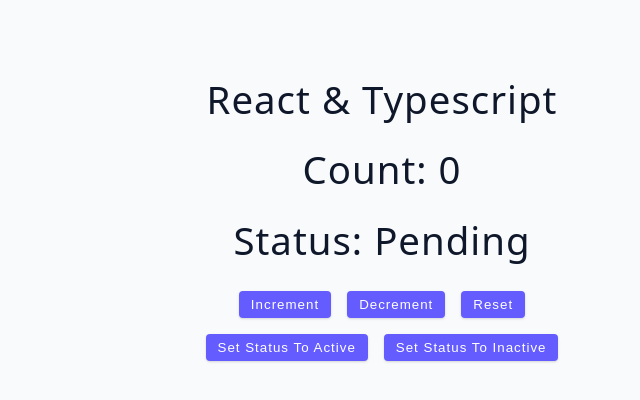
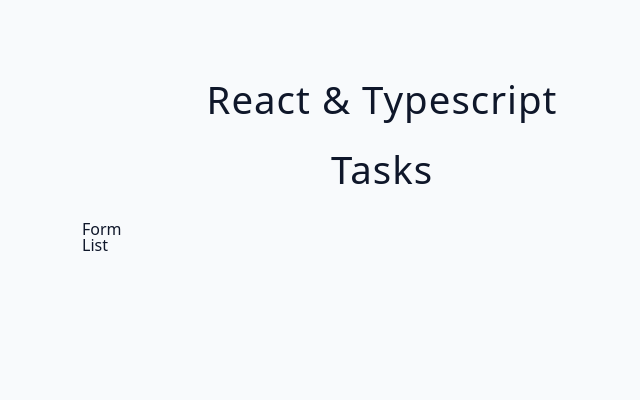
Before and after one commit to serhatbek/typescript-react-essentials, a React (Vite) app: page / in a window 1280 px wide. Shown: the top 400 px of the page, without its empty margins (258-898 px from the left). Built offline with nearby package versions, Linux system fonts and the light colour scheme.

Commit message:
Tasks Project - Setup

```diff
--- a/src/App.tsx
+++ b/src/App.tsx
@@ -1,4 +1,4 @@
-import Component from './starter/09-rtk/index';
+import Component from './starter/10-tasks/index';
 
 function App() {
   return (
--- a/src/hooks.ts
+++ b/src/hooks.ts
@@ -4,4 +4,3 @@
 
 export const useAppDispatch: () => AppDispatch = useDispatch;
 export const useAppSelector: TypedUseSelectorHook<RootState> = useSelector;
-// export const useRootState = ():RootState => useSelector()
--- /dev/null
+++ b/src/starter/10-tasks/Form.tsx
@@ -0,0 +1,5 @@
+const Form = () => {
+  return <div>Form</div>;
+};
+
+export default Form;
--- /dev/null
+++ b/src/starter/10-tasks/List.tsx
@@ -0,0 +1,5 @@
+const List = () => {
+  return <div>List</div>;
+};
+
+export default List;
--- a/src/starter/10-tasks/index.tsx
+++ b/src/starter/10-tasks/index.tsx
@@ -1,5 +1,19 @@
+import { useState } from 'react';
+import { type Task } from './types';
+import Form from './Form';
+import List from './List';
+
 const Component = () => {
-  return <div>Component 10</div>;
+  const [tasks, setTasks] = useState<Task[]>([]);
+  return (
+    <div>
+      <h2>Tasks</h2>
+      <div>
+        <Form />
+        <List />
+      </div>
+    </div>
+  );
 };
 
 export default Component;
--- /dev/null
+++ b/src/starter/10-tasks/types.ts
@@ -0,0 +1,5 @@
+export type Task = {
+  id: number;
+  description: string;
+  isCompleted: boolean;
+};
```
